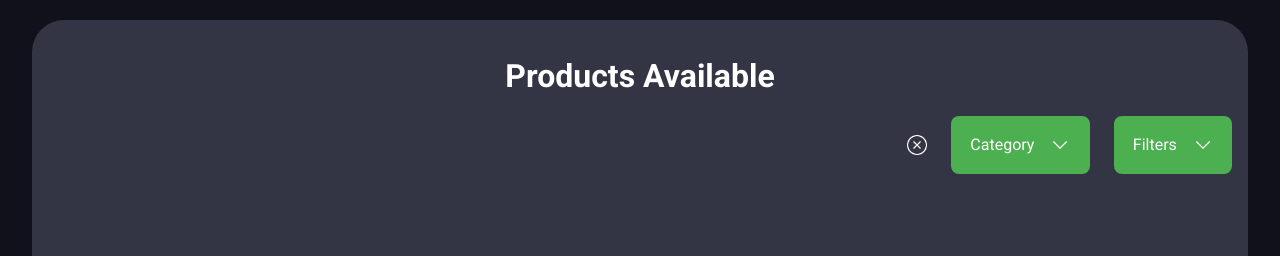
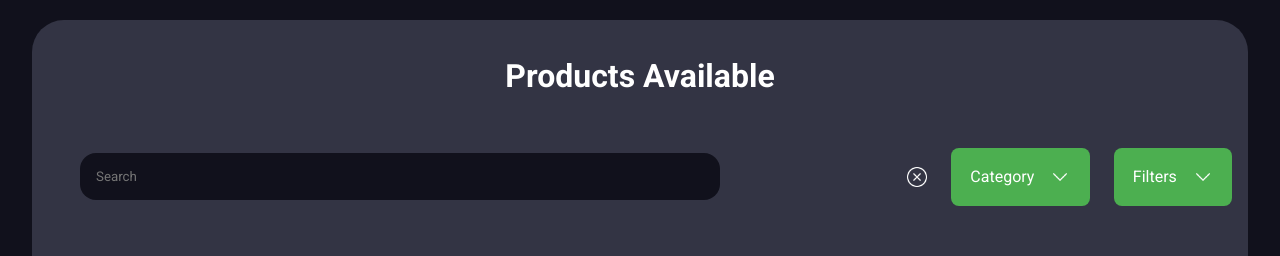
Before and after one commit to theharshrijhwani/internship_assignment, a React (Vite) app: page / in a window 1280 px wide. Shown: the top 256 px of the page. Built offline with nearby package versions, Linux system fonts and the light colour scheme.

Commit message:
added search bar, functionality remaining

```diff
--- a/src/components/ProductWindow/ProductWindow.jsx
+++ b/src/components/ProductWindow/ProductWindow.jsx
@@ -14,10 +14,15 @@ const ProductWindow = () => {
   const [category, setCategory] = useState(null);
   const [filter, setFilter] = useState(null);
   const [productData, setProductData] = useState(product_data);
+  const [search, setSearch] = useState("");
 
   useEffect(() => {
-    console.log(category);
-  }, [category]);
+    const searchBar = document.getElementById("search-bar");
+    searchBar.addEventListener("input", (e) => {
+      setSearch(e.target.value.toLowerCase());
+    });
+    console.log(search);
+  }, []);
 
   useEffect(() => {
     const sortedData = [productData].sort((a, b) => a.price - b.price);
@@ -32,6 +37,10 @@ const ProductWindow = () => {
           <h1>Products Available</h1>
         </div>
         <div className="pw-options">
+          <div className="search">
+            <input id="search-bar" type="text" placeholder="Search" />
+          </div>
+          <div className="filter-container">
             <img
               src={remove}
               width={20}
@@ -53,9 +62,11 @@ const ProductWindow = () => {
             />
             <Dropdown placeholder="Filters" values={filters} func={setFilter} />
           </div>
+        </div>
         <div className="pw-card-section">
           <div className="pw-card-container">
-            {filter === null
+            {search === ""
+              ? filter === null
                 ? category === null
                   ? product_data.map((item, idx) => (
                       <ProductCard
@@ -108,9 +119,66 @@ const ProductWindow = () => {
                         desc={item.desc}
                         category={item.category}
                       />
+                    ))
+              : filter === null
+              ? category === null
+                ? product_data.map((item, idx) => (
+                    <ProductCard
+                      key={idx}
+                      title={item.name}
+                      price={item.price}
+                      image={item.image}
+                      desc={item.desc}
+                      category={item.category}
+                    />
+                  ))
+                : product_data
+
+                    .filter((item) => item.category === category)
+                    .map((item, idx) => (
+                      <ProductCard
+                        key={idx}
+                        title={item.name}
+                        price={item.price}
+                        image={item.image}
+                        desc={item.desc}
+                        category={item.category}
+                      />
+                    ))
+              : category === null
+              ? product_data
+
+                  .sort((a, b) =>
+                    filter === "asc" ? a.price - b.price : b.price - a.price
+                  )
+                  .map((item, idx) => (
+                    <ProductCard
+                      key={idx}
+                      title={item.name}
+                      price={item.price}
+                      image={item.image}
+                      desc={item.desc}
+                      category={item.category}
+                    />
+                  ))
+              : product_data
+
+                  .sort((a, b) =>
+                    filter === "asc" ? a.price - b.price : b.price - a.price
+                  )
+                  .filter((item) => item.category === category)
+                  .map((item, idx) => (
+                    <ProductCard
+                      key={idx}
+                      title={item.name}
+                      price={item.price}
+                      image={item.image}
+                      desc={item.desc}
+                      category={item.category}
+                    />
                   ))}
-
-            {/* {category === null
+            {/* {filter === null
+              ? category === null
                 ? product_data.map((item, idx) => (
                     <ProductCard
                       key={idx}
@@ -132,6 +200,36 @@ const ProductWindow = () => {
                         desc={item.desc}
                         category={item.category}
                       />
+                    ))
+              : category === null
+              ? product_data
+                  .sort((a, b) =>
+                    filter === "asc" ? a.price - b.price : b.price - a.price
+                  )
+                  .map((item, idx) => (
+                    <ProductCard
+                      key={idx}
+                      title={item.name}
+                      price={item.price}
+                      image={item.image}
+                      desc={item.desc}
+                      category={item.category}
+                    />
+                  ))
+              : product_data
+                  .sort((a, b) =>
+                    filter === "asc" ? a.price - b.price : b.price - a.price
+                  )
+                  .filter((item) => item.category === category)
+                  .map((item, idx) => (
+                    <ProductCard
+                      key={idx}
+                      title={item.name}
+                      price={item.price}
+                      image={item.image}
+                      desc={item.desc}
+                      category={item.category}
+                    />
                   ))} */}
           </div>
         </div>
--- a/src/components/ProductWindow/pwindow.css
+++ b/src/components/ProductWindow/pwindow.css
@@ -26,7 +26,7 @@
 
 .pw-card-section {
   background-color: transparent;
-  margin-top: 4.5rem;
+  margin-top: 1rem;
   padding: 3rem;
 }
 
@@ -44,9 +44,31 @@
 }
 
 .pw-options {
+  margin-top: 2rem;
   display: flex;
-  justify-content: end;
+  align-items: center;
+  justify-content: space-between;
+}
+
+.filter-container {
   gap: 1.5rem;
   margin-right: 1rem;
+  display: flex;
   align-items: center;
+  justify-content: center;
+  background-color: transparent;
 }
+
+.search {
+  margin-left: 3rem;
+  width: 50vw;
+  border-radius: 1rem;
+}
+
+.search input {
+  outline: none;
+  border: transparent;
+  width: 100%;
+  background-color: transparent;
+  padding: 1rem;
+}
```
Lines whose indentation alone changed are shown as unchanged.
